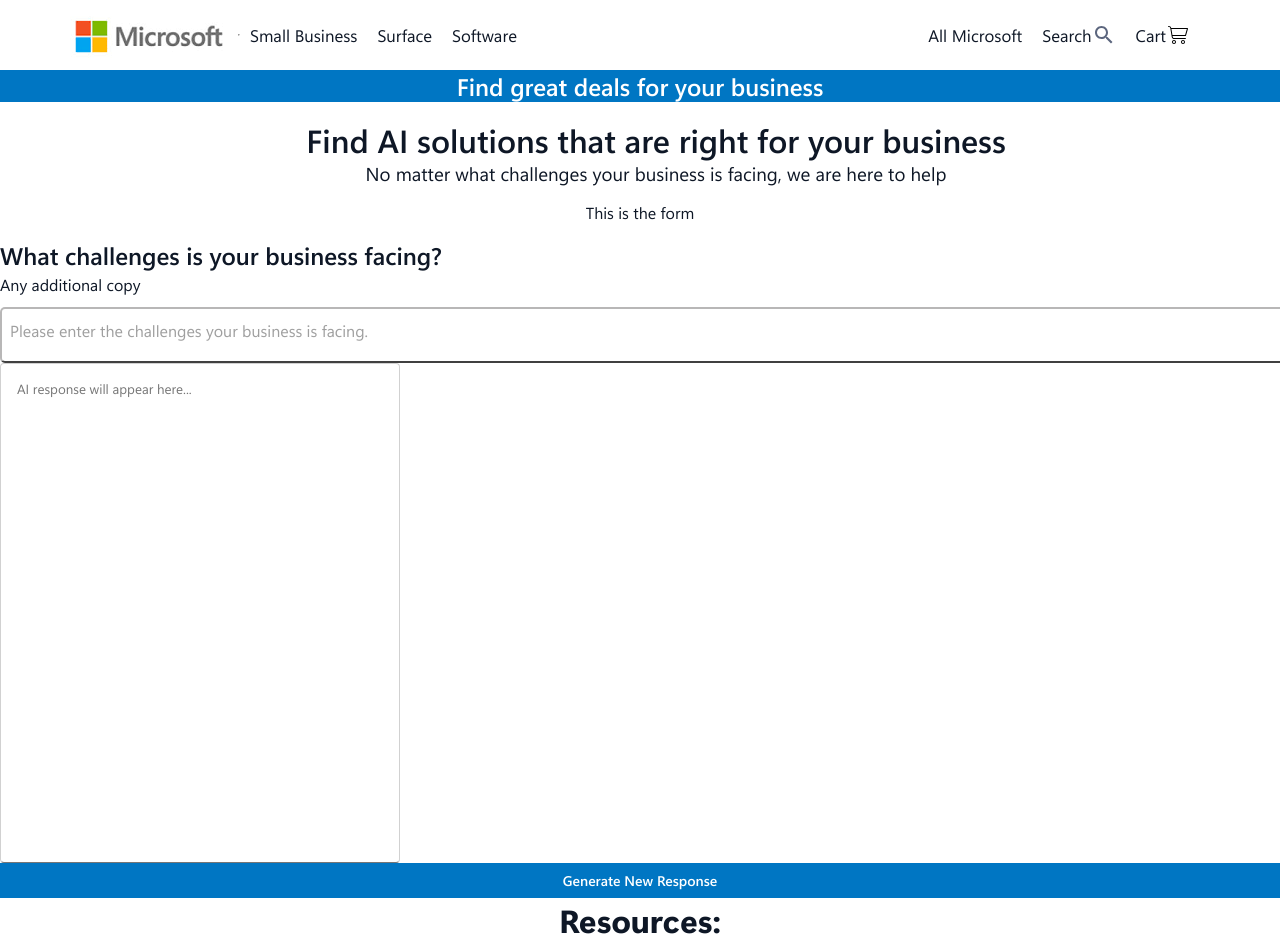
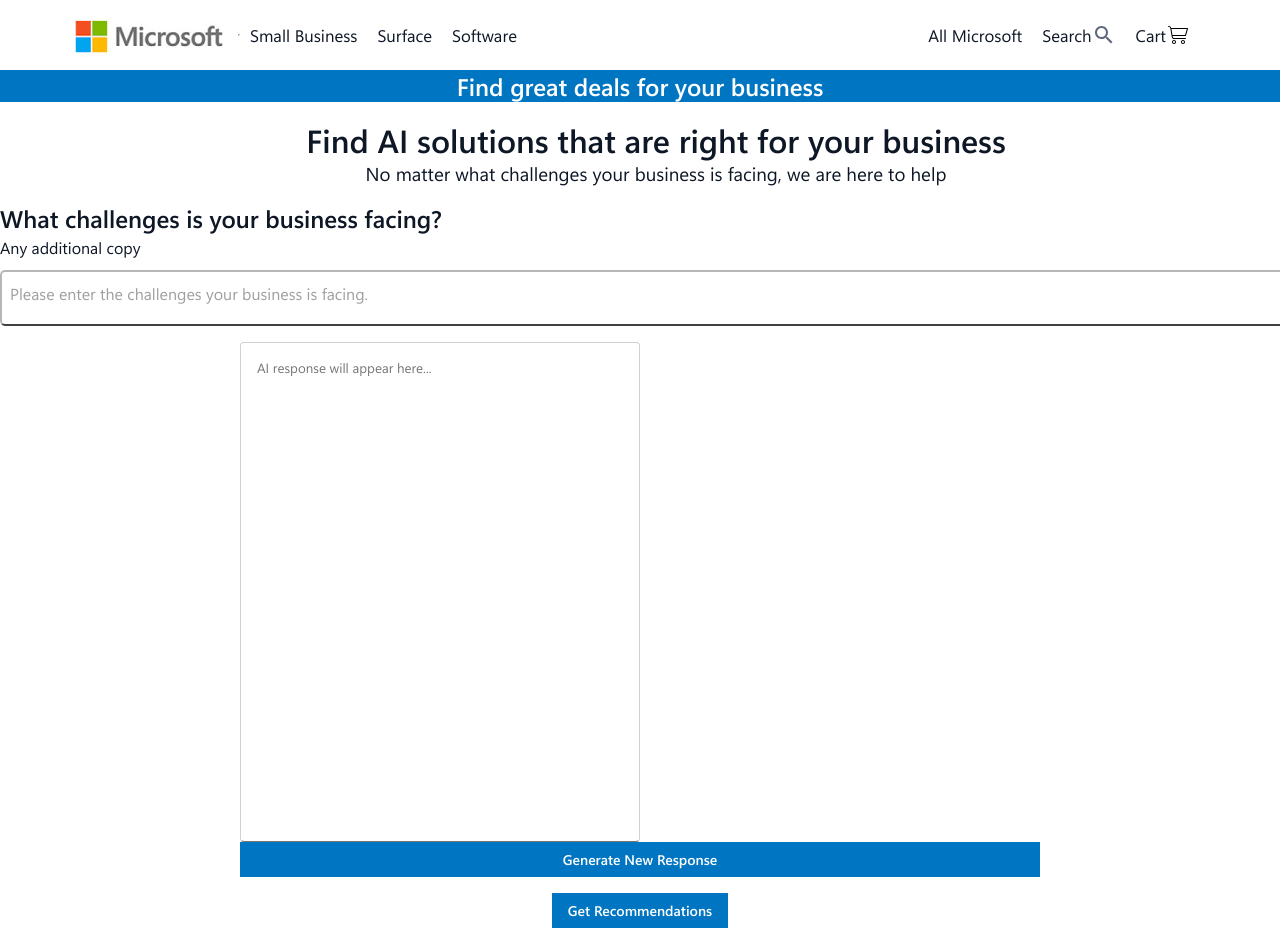
Before and after one commit to canadiankay/transparai-client, a React (Vite) app: page / in a window 1280 px wide. Shown: the top 938 px of the page. Built offline with nearby package versions, Linux system fonts and the light colour scheme; no server answers.

Commit message:
updated the form component to handle the input comonenets, also moved the responsewindow component to the components folder

```diff
--- a/src/App.jsx
+++ b/src/App.jsx
@@ -1,5 +1,5 @@
 import "./App.scss";
-import ResponseWindow from "./ResponseWindow/ResponseWindow";
+import ResponseWindow from "./components/ResponseWindow/ResponseWindow";
 import ResourcesList from "./components/ResourcesList/ResourcesList.jsx";
 import Nav from "./components/Nav/Nav.jsx";
 import Hero from "./components/Hero/Hero.jsx";
@@ -11,7 +11,7 @@ function App() {
       <Nav />
       <Hero />
       <Form />
-      <ResponseWindow />
+      {/* <ResponseWindow /> */}
       <ResourcesList />
     </>
   );
--- a/src/components/Form/Form.jsx
+++ b/src/components/Form/Form.jsx
@@ -1,11 +1,89 @@
+import { useState } from "react";
+import axios from "axios";
 import ChallengesInput from "../ChallengesInput/ChallengesInput";
+import ResponseWindow from "../ResponseWindow/ResponseWindow";
 import "./Form.scss";
 
+const API_URL = import.meta.env.VITE_API_URL;
+
 const Form = () => {
+  const [formData, setFormData] = useState({
+    industry: "",
+    tools: [],
+    painPoints: ""
+  });
+
+  const [apiState, setApiState] = useState({
+    response: "",
+    loading: false,
+    error: null
+  });
+
+  const handleChallengesChange = (event) => {
+    setFormData(prev => ({
+      ...prev,
+      painPoints: event.target.value
+    }));
+  };
+
+  const handleIndustryChange = (industry) => {
+    setFormData(prev => ({
+      ...prev,
+      industry
+    }));
+  };
+
+  const handleToolsChange = (tools) => {
+    setFormData(prev => ({
+      ...prev,
+      tools
+    }));
+  };
+
+  const handleSubmit = async () => {
+    setApiState(prev => ({
+      ...prev,
+      loading: true,
+      error: null
+    }));
+
+    try {
+      const response = await axios.post(`${API_URL}/api/openai`, formData);
+
+      setApiState(prev => ({
+        ...prev,
+        loading: false,
+        response: response.data
+      }));
+    } catch (error) {
+      console.error("API Error:", error);
+      setApiState(prev => ({
+        ...prev,
+        loading: false,
+        error: error.message
+      }));
+    }
+  };
+
   return (
     <section className="form">
-      This is the form
-      <ChallengesInput />
+      {/* Industry component will go here */}
+      {/* Tools component will go here */}
+      <ChallengesInput
+        value={formData.painPoints}
+        onChange={handleChallengesChange}
+      />
+      <ResponseWindow
+        response={apiState.response}
+        loading={apiState.loading}
+      />
+      <button
+        onClick={handleSubmit}
+        disabled={apiState.loading}
+        className="form__submit-button"
+      >
+        {apiState.loading ? "Generating..." : "Get Recommendations"}
+      </button>
     </section>
   );
 };
--- a/src/ResponseWindow/ResponseWindow.scss
+++ b/src/components/ResponseWindow/ResponseWindow.scss
@@ -1,14 +1,15 @@
-@use "../styles/partials/variables" as *;
-@use "../styles/partials/mixins" as *;
+@use "../../styles/partials/variables" as *;
+@use "../../styles/partials/mixins" as *;
+@use "../../styles/partials/typography";
 
 .response {
+  height: 500px;
+  width: 800px;
+
   &__container {
     display: flex;
     flex-direction: column;
   }
-
-  height: 500px;
-  width: 800px;
 
   &__box {
     height: 100%;
```
Also changed, not shown: src/components/ResponseWindow/ResponseWindow.jsx (renamed from src/ResponseWindow/ResponseWindow.jsx).
